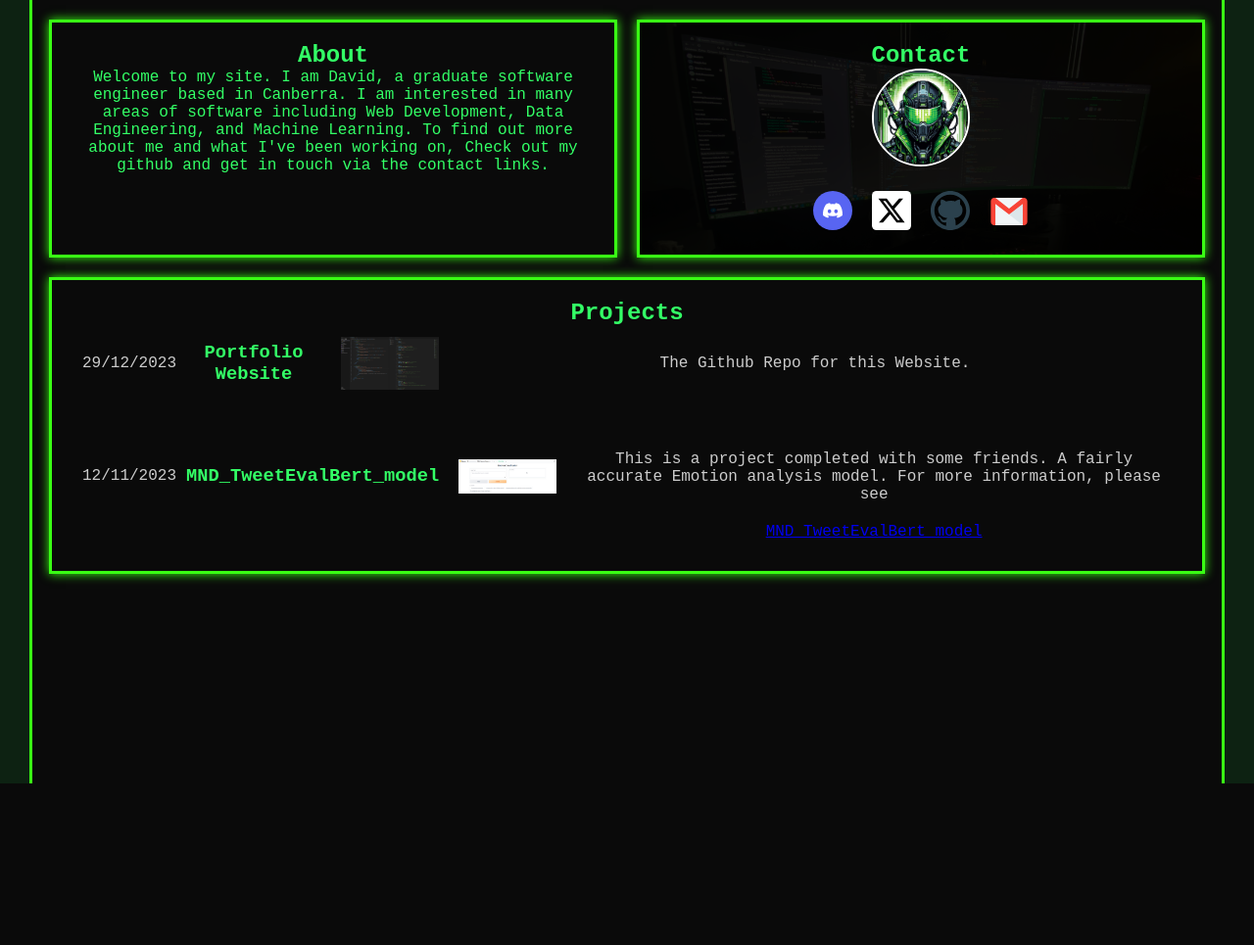
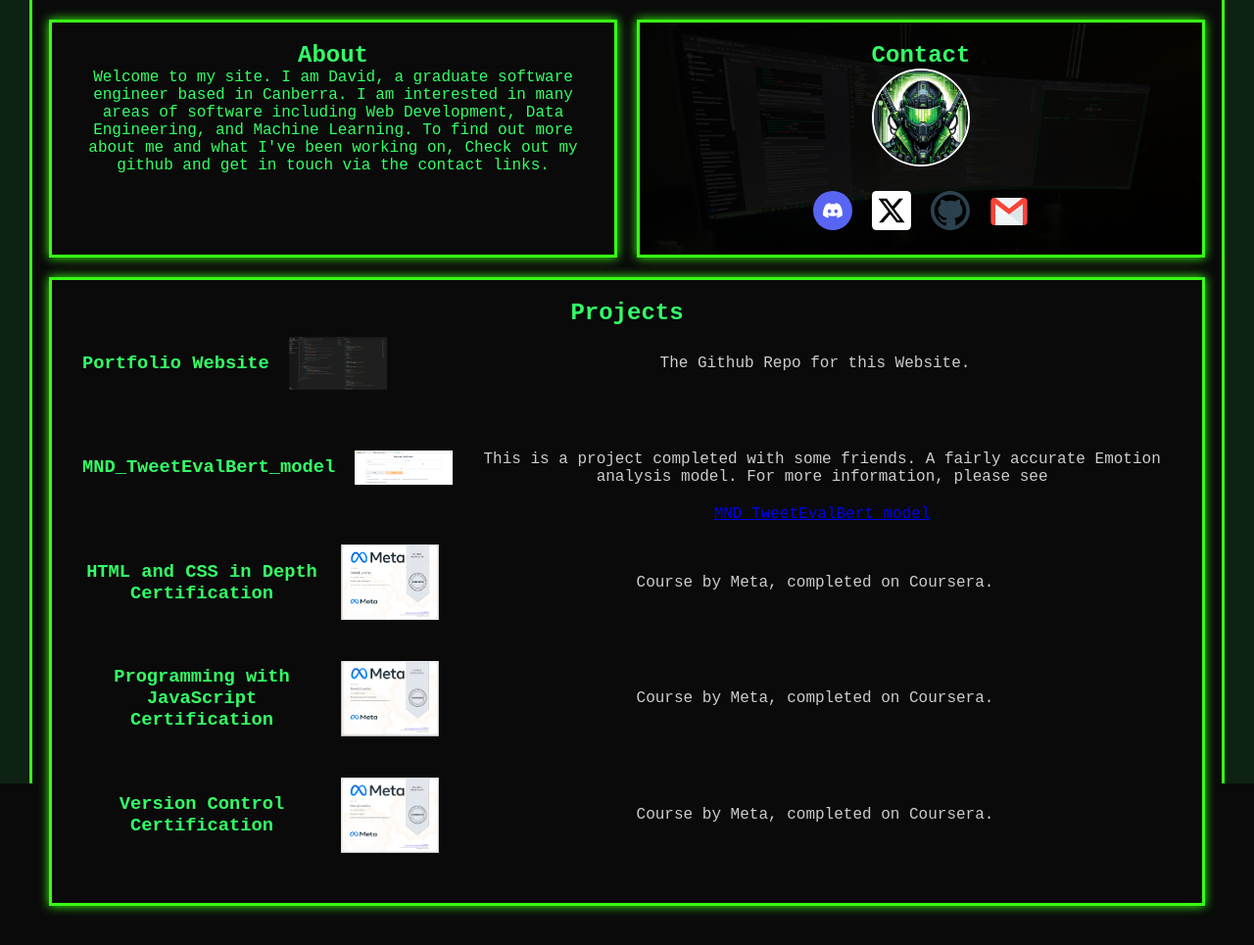
Before and after one commit to DLawls/DLawls.github.io, a plain HTML site: page index.html in a window 1280 px wide. Shown: the whole page at 98% size. Before the commit the page ends 800 px from the top, so only its background shows below. Drawn offline with Linux system fonts and the light colour scheme.

Commit message:
version 3
added some certificates

```diff
--- a/index.html
+++ b/index.html
@@ -60,7 +60,6 @@
         <a href="https://github.com/DLawls/DLawls.github.io" class="project-link" target="_blank">
             <div class="project">
                 <div class="project-details">
-                    <span class="project-date">29/12/2023</span>
                     <h3 class="project-title">Portfolio Website</h3>
                     <img src="portfolio-website-img.png" alt="Project Image" class="project-image">
                 </div>
@@ -72,7 +71,6 @@
         <a href="https://huggingface.co/spaces/barbieheimer/MND_Tweet_Space" class="project-link" target="_blank">
             <div class="project">
                 <div class="project-details">
-                    <span class="project-date">12/11/2023</span>
                     <h3 class="project-title">MND_TweetEvalBert_model</h3>
                     <img src="emotion-analysis.png" alt="Project Image" class="project-image">
                 </div>
@@ -82,6 +80,39 @@
                 </div>
             </div>
         </a>
+        <a href="https://coursera.org/share/e0ae0e5332abb534ac68baca2c377d43" class="project-link" target="_blank">
+            <div class="project">
+                <div class="project-details">
+                    <h3 class="project-title">HTML and CSS in Depth Certification</h3>
+                    <img src="meta-html-css-cert.png" alt="Project Image" class="project-image">
+                </div>
+                <div class="project-description">
+                    <p>Course by Meta, completed on Coursera. </p>
+                </div>
+            </div>
+        </a>
+        <a href="https://coursera.org/share/2d5b541afe6fa0d792efe2fc0a35e3af" class="project-link" target="_blank">
+            <div class="project">
+                <div class="project-details">
+                    <h3 class="project-title">Programming with JavaScript Certification</h3>
+                    <img src="meta-javascript-cert.png" alt="Project Image" class="project-image">
+                </div>
+                <div class="project-description">
+                    <p>Course by Meta, completed on Coursera. </p>
+                </div>
+            </div>
+        </a>
+        <a href="https://coursera.org/share/c808309a1f961ed6a3ebfcd843e499fa" class="project-link" target="_blank">
+            <div class="project">
+                <div class="project-details">
+                    <h3 class="project-title">Version Control Certification</h3>
+                    <img src="meta-version-control-cert.png" alt="Project Image" class="project-image">
+                </div>
+                <div class="project-description">
+                    <p>Course by Meta, completed on Coursera. </p>
+                </div>
+            </div>
+        </a>
         <!-- Repeat for each project -->
     </section>
     <script src="script.js"></script>
```
Also changed, not shown: meta-html-css-cert.png (added), meta-javascript-cert.png (added), meta-version-control-cert.png (added).
